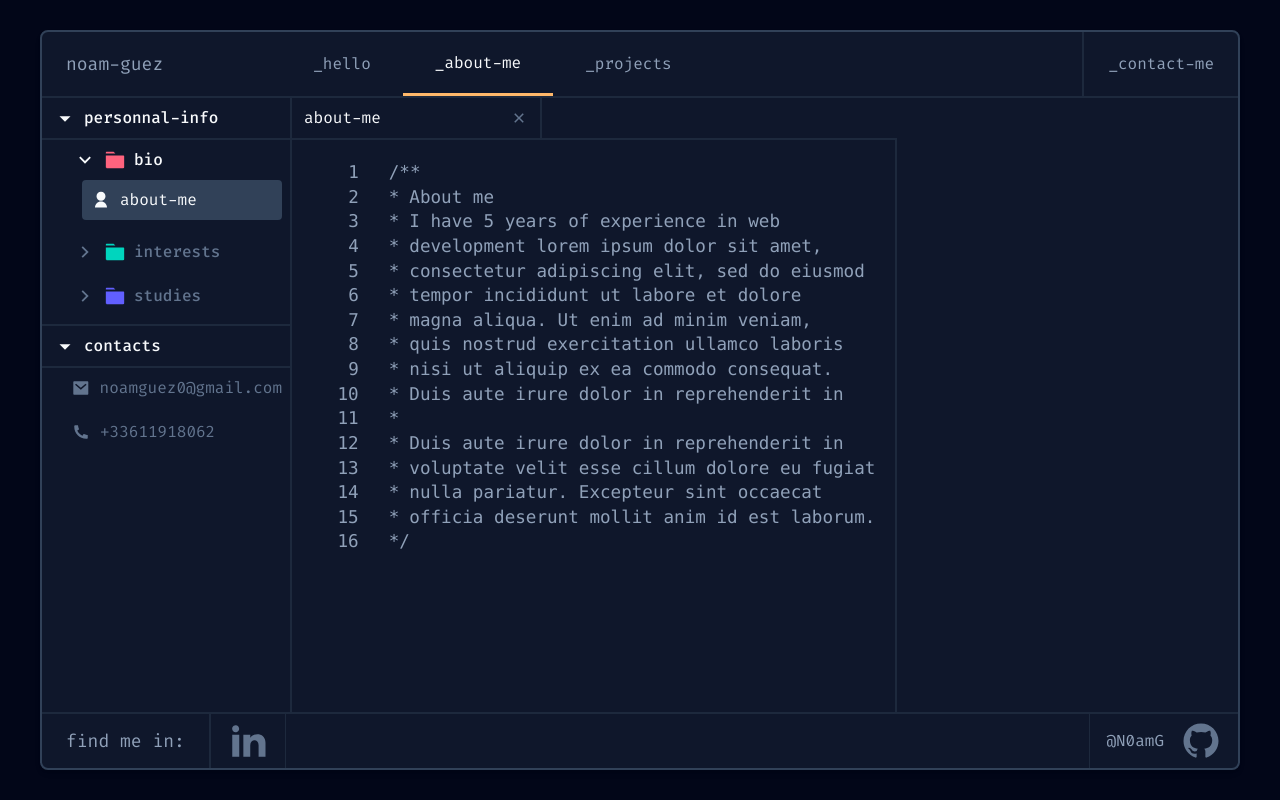
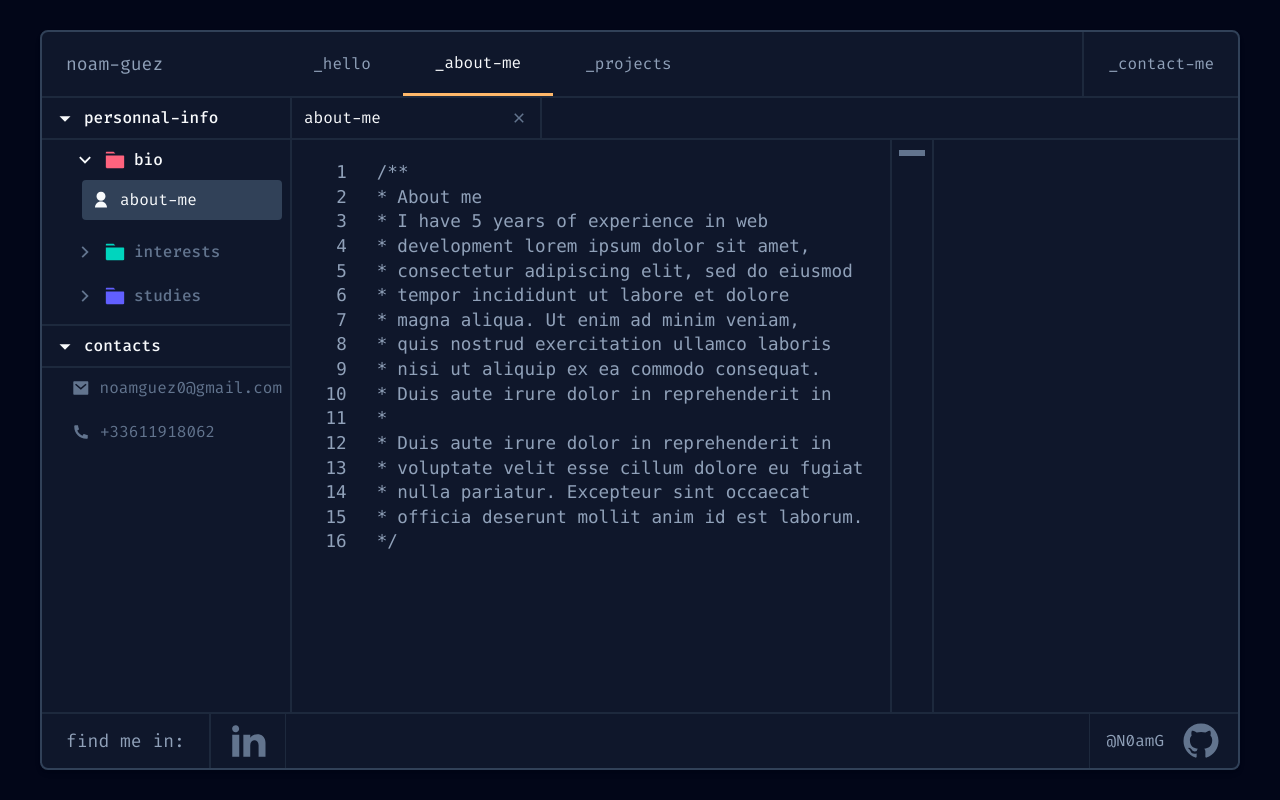
Before and after one commit to N0amG/Portfolio-public, a Next.js app: page /about in a window 1280 px wide. Built offline with nearby package versions, Linux system fonts and the light colour scheme.

Commit message:
Add : Decoration between container in about/page

```diff
--- a/src/app/about/page.jsx
+++ b/src/app/about/page.jsx
@@ -139,11 +139,12 @@ export default function About() {
 					/>
 				</Dropdown>
 			</div>
+			<div className='right-container flex items-start justify-start w-full h-full'>
 				{/* Colonne centrale : affichage du contenu sélectionné */}
-			<div className='middle-container flex flex-col items-start justify-start w-2/5 h-full'>
+				<div className='right-left-container flex flex-col items-start justify-start w-1/2 min-w-[600px] h-full'>
 					{/* Affiche le titre de la section sélectionnée */}
 					{selectedId && (
-					<h3 className='title flex items-center gap-2  w-[250px] px-3 py-2 transition-colors select-none justify-between  border-slate-800 border-r-2'>
+						<h3 className='title flex items-center gap-2  w-[250px] px-3 py-2 transition-colors select-none justify-between border-slate-800 border-r-2'>
 							{
 								Object.values(
 									// Liste des titres pour chaque id
@@ -167,18 +168,21 @@ export default function About() {
 							}
 							{/* Croix de fermeture (non interactive ici) */}
 							<button onClick={() => setSelectedId(null)}>
-							<Icon path='M11.9997 10.5865L16.9495 5.63672L18.3637 7.05093L13.4139 12.0007L18.3637 16.9504L16.9495 18.3646L11.9997 13.4149L7.04996 18.3646L5.63574 16.9504L10.5855 12.0007L5.63574 7.05093L7.04996 5.63672L11.9997 10.5865Z'/>
+								<Icon path='M11.9997 10.5865L16.9495 5.63672L18.3637 7.05093L13.4139 12.0007L18.3637 16.9504L16.9495 18.3646L11.9997 13.4149L7.04996 18.3646L5.63574 16.9504L10.5855 12.0007L5.63574 7.05093L7.04996 5.63672L11.9997 10.5865Z' />
 							</button>
 						</h3>
 					)}
 					{/* Affiche le contenu formaté façon commentaire multi-ligne */}
 					{selectedId && (
-					<div className='flex flex-col text-justify text-xl text-slate-400 p-5 border-t-2 border-r-2 border-slate-800 h-full '>
+						<div className='flex flex-col text-justify text-xl text-slate-400 py-5 px-2 border-t-2 border-r-2 border-slate-800 h-full w-full '>
 							{/* Bloc de texte formaté façon commentaire JS multi-ligne */}
-						<div className='flex flex-col font-mono text-[1.1rem] bg-none p-0 m-0 whitespace-pre gap-0'>
+							<div className='flex flex-col font-mono text-[1.1rem] bg-none p-0 m-0 break-words gap-0'>
 								{/* Première ligne : '1 /**' */}
 								<span className='flex items-start pl-2 indent-0 tabular-nums'>
-								<span className='inline-block w-[2.2em] min-w-[2.2em] text-right text-slate-400 mr-[30px] select-none'>1</span><span className='mr-2.5'>/**</span>
+									<span className='inline-block w-[2.2em] min-w-[2.2em] text-right text-slate-400 mr-[30px] select-none'>
+										1
+									</span>
+									<span className='mr-2.5'>/**</span>
 								</span>
 								{/* Lignes de contenu */}
 								{itemContents[selectedId].map((line, idx) => (
@@ -190,7 +194,7 @@ export default function About() {
 											{String(idx + 2)}
 										</span>
 										<span className='mr-2.5'>*</span>
-									<span className='flex-1 text-left'>
+										<span className='flex-1 text-left break-words'>
 											{line}
 										</span>
 									</span>
@@ -206,6 +210,14 @@ export default function About() {
 						</div>
 					)}
 				</div>
+				{/* Colonne centre : espace vide pour effet de style*/}
+				<span className='right-between-container flex items-start mt-[40px] pt-[10px] justify-center min-w-[40px] bg-transparent border-t-2 h-[calc(100%-40px)] border-slate-800 pt-5=3'>
+					<div className='bg-slate-500 w-[26px] h-[6px]' />
+				</span>
+				{/* Colonne droite : espace de l'activité GitHub */}
+				<div className='right-right-container flex items-start justify-start w-full h-[calc(100%-40px)] mt-[40px] border-l-2 border-t-2 border-slate-800'>
+				</div>
+			</div>
 		</div>
 	)
 }
```
Lines whose indentation alone changed are shown as unchanged.
